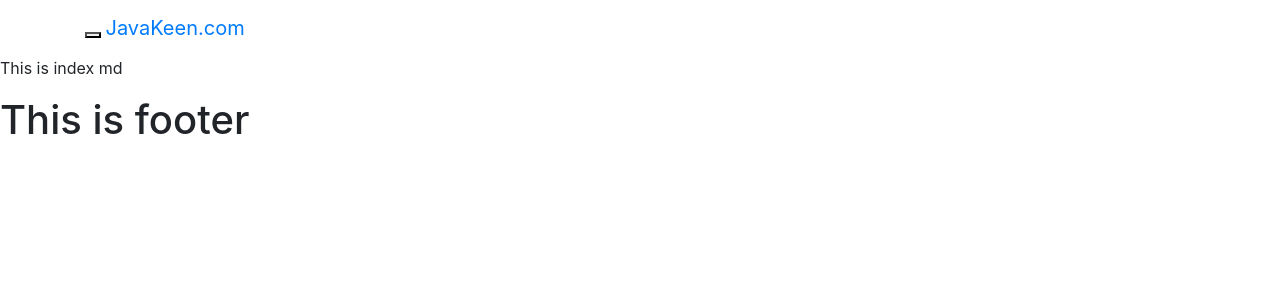
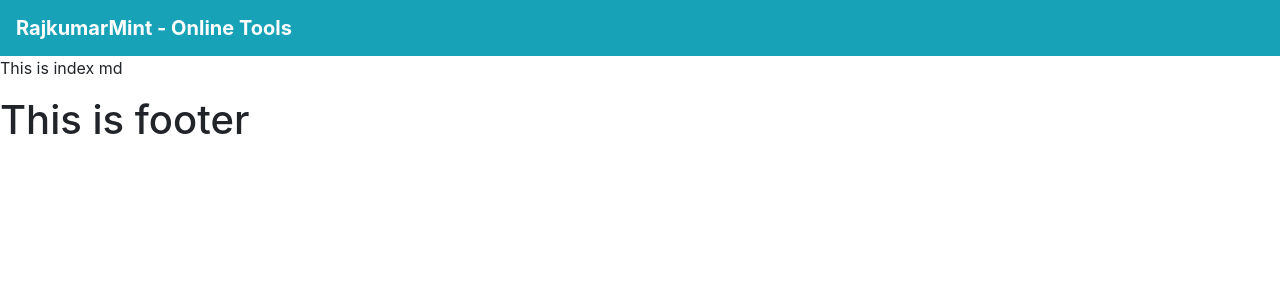
Before and after one commit to RajkumarMint/tools, a Jekyll site: the page built from index.md, in a window 1280 px wide. Shown: the top 300 px of the page. Built offline with Jekyll 4.4.1, drawn with Linux system fonts in a browser that asks for light colours; nearby versions of some CDN libraries; our own code applies the rules of GitHub Pages for plain Markdown files.

Commit message:
Update header.html

```diff
--- a/_includes/header.html
+++ b/_includes/header.html
@@ -1,29 +1,3 @@
- <nav id="nav-bg" class="navbar navbar-static-top" role="navigation">
-        <div class="container">
-            <div class="navbar-header">
-		<button id="nav-btn" type="button" class="navbar-toggle collapsed" data-toggle="collapse" data-target="#navbar-ex-collapse">
-                    <span class="sr-only">Toggle navigation</span>
-                    <span id="nav-btn-icn" class="icon-bar"></span>
-                    <span id="nav-btn-icn" class="icon-bar"></span>
-                    <span id="nav-btn-icn" class="icon-bar"></span>
-		</button>
-                <a id="nav-anc" class="navbar-brand" href="http://javakeen.com">JavaKeen.com</a>
-            </div>
-            <div id="navbar-ex-collapse" class="collapse navbar-collapse">
-                <ul class="nav navbar-nav navbar-right">
-                    <li><a id="nav-anc" href="/java/">Java</a></li>
-                    <li><a id="nav-anc" href="/j2ee/">J2EE</a></li>
-                    <li><a id="nav-anc" href="/web-service/">Web Service</a></li>
-                    <li><a id="nav-anc" href="/framework/">Framework</a></li>
-                    <li><a id="nav-anc" href="/cryptography/">Cryptography</a></li>
-                    <li><a id="nav-anc" href="/misc/">Misc</a></li>
-                    <li><a id="nav-anc" href="/tool/">Tool</a></li>
-                    <li>
-                        <form role="search" method="get" class="navbar-form" action="">
-                            <input type="search" value="" placeholder="Search..." name="s" title='Search...' class="form-control" >
-                        </form>
-                    </li>
-                </ul>
-            </div>
-        </div>
-    </nav>
+<nav class="navbar navbar-expand-lg navbar-dark bg-info">
+	<a class="navbar-brand font-weight-bold" href="#">RajkumarMint - Online Tools</a>
+</nav>
```
